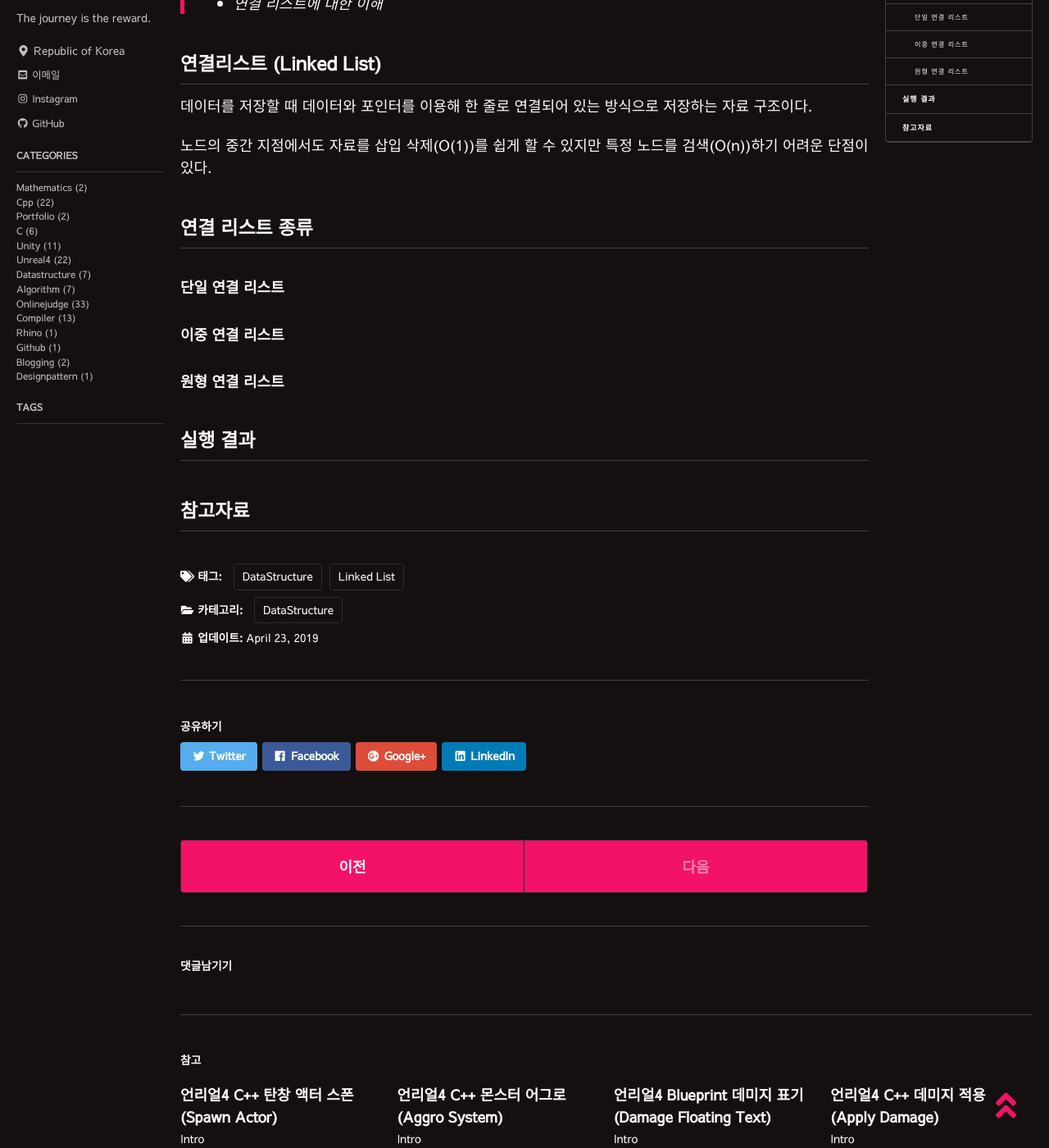
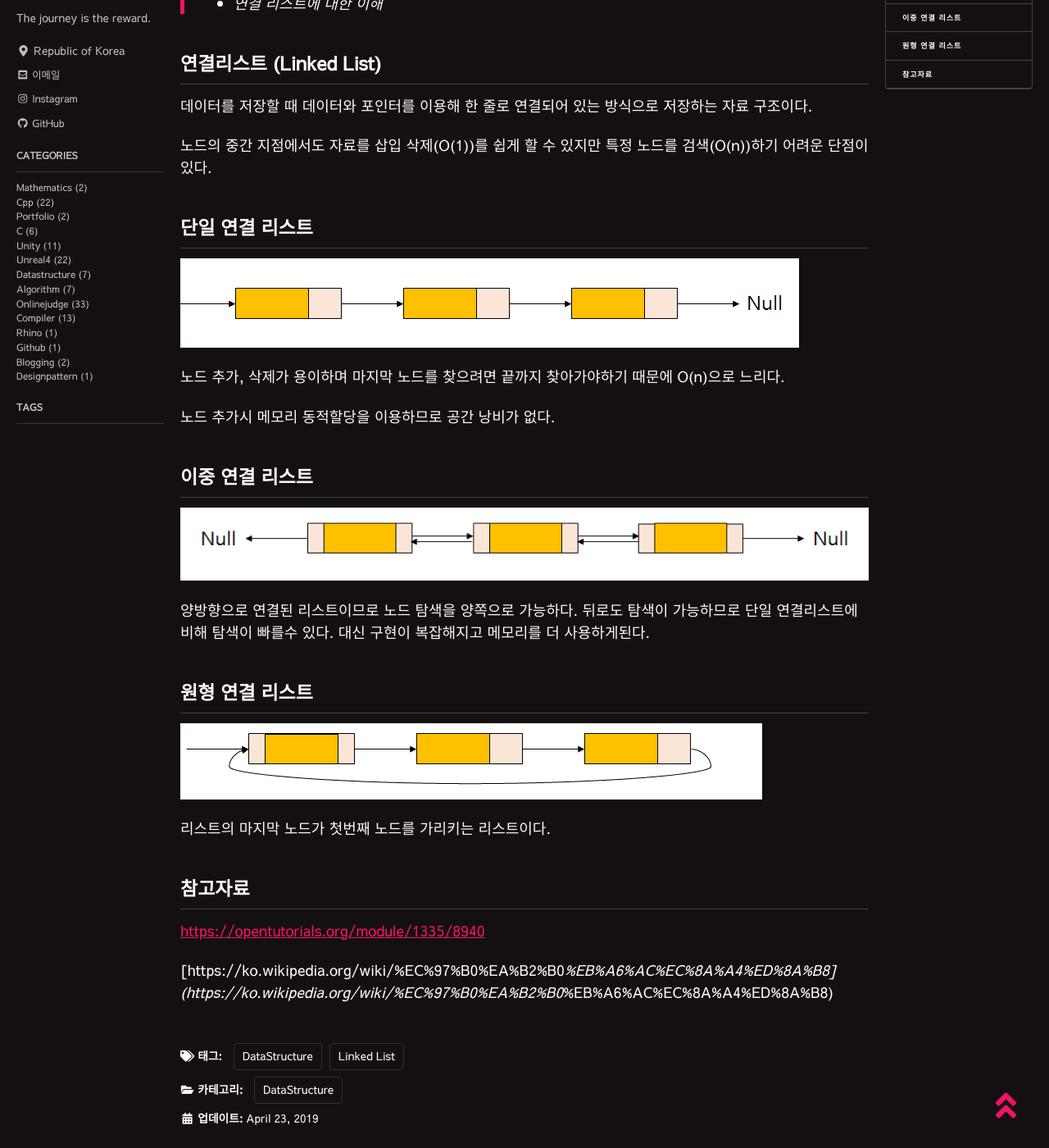
Before and after one commit to lesslate/lesslate.github.io, a Jekyll site: the page built from _posts/Data Structure/2019-04-23-자료구조 연결 리스트 Linked List.md, in a window 1280 px wide and 1400 px high, scrolled down 311 px. Shown: the whole window at 82% size. Built offline with Jekyll 4.4.1, drawn with Linux system fonts in a browser that asks for light colours; nearby versions of some CDN libraries; some web fonts are replaced; comment, search, counter and statistics services are not loaded.

Commit message:
Update 2019-04-23-자료구조 연결 리스트 Linked List.md

```diff
--- a/_posts/Data Structure/2019-04-23-자료구조 연결 리스트 Linked List.md
+++ b/_posts/Data Structure/2019-04-23-자료구조 연결 리스트 Linked List.md
@@ -22,16 +22,32 @@ sidebar_main: true
 
 노드의 중간 지점에서도 자료를 삽입 삭제(O(1))를 쉽게 할 수 있지만 특정 노드를 검색(O(n))하기 어려운 단점이있다.
 
-## 연결 리스트 종류
+## 단일 연결 리스트
 
-### 단일 연결 리스트
+![1](https://github.com/lesslate/lesslate.github.io/blob/master/assets/img/DataStructure/rinkedList/1.png?raw=true)
 
-### 이중 연결 리스트
+노드 추가, 삭제가 용이하며 마지막 노드를 찾으려면 끝까지 찾아가야하기 때문에 O(n)으로 느리다.
 
-### 원형 연결 리스트
+노드 추가시 메모리 동적할당을 이용하므로 공간 낭비가 없다.
 
-## 실행 결과
+
+## 이중 연결 리스트
+
+![2](https://github.com/lesslate/lesslate.github.io/blob/master/assets/img/DataStructure/rinkedList/2.png?raw=true)
+
+양방향으로 연결된 리스트이므로 노드 탐색을 양쪽으로 가능하다. 뒤로도 탐색이 가능하므로 단일 연결리스트에 비해 탐색이 빠를수 있다. 대신 구현이 복잡해지고 메모리를 더 사용하게된다.
+
+
+## 원형 연결 리스트
+
+![3](https://github.com/lesslate/lesslate.github.io/blob/master/assets/img/DataStructure/rinkedList/3.png?raw=true)
+
+리스트의 마지막 노드가 첫번째 노드를 가리키는 리스트이다.
 
 
 
 ## 참고자료
+
+[https://opentutorials.org/module/1335/8940](https://opentutorials.org/module/1335/8940)
+
+[https://ko.wikipedia.org/wiki/%EC%97%B0%EA%B2%B0_%EB%A6%AC%EC%8A%A4%ED%8A%B8](https://ko.wikipedia.org/wiki/%EC%97%B0%EA%B2%B0_%EB%A6%AC%EC%8A%A4%ED%8A%B8)
```
